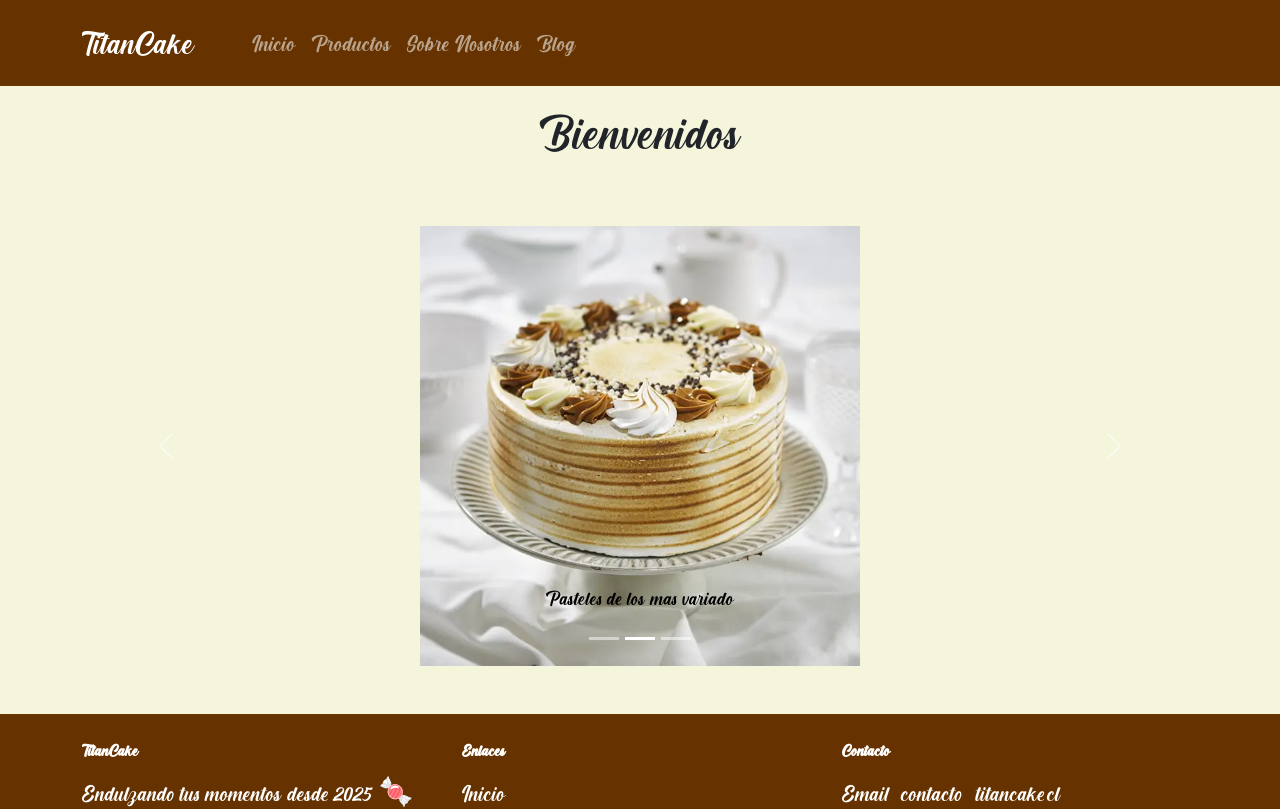
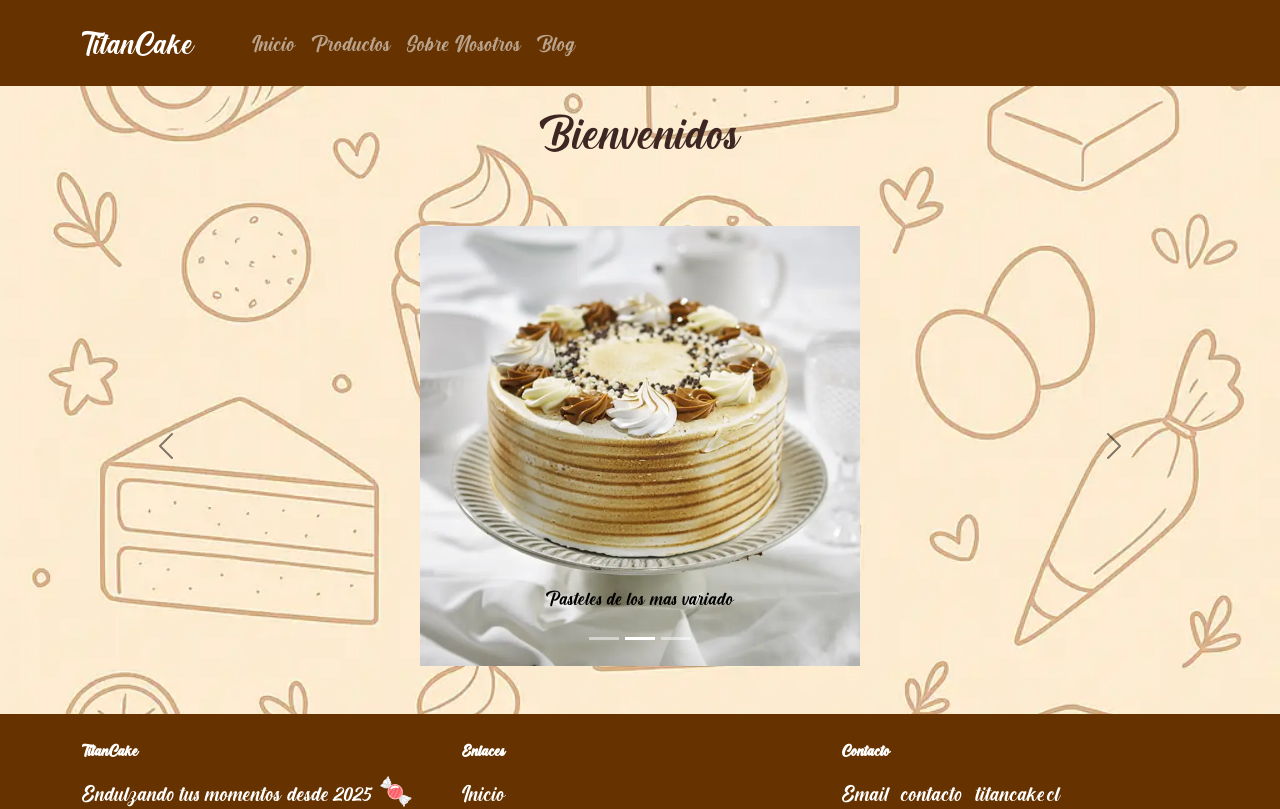
Before and after one commit to Gerard-Gon/TitanCakeNode, a React (Vite) app: page / in a window 1280 px wide. Shown: the top 809 px of the page. Built offline with nearby package versions, Linux system fonts and the light colour scheme.

Commit message:
Se agrega imagen de fondo en global css

```diff
--- a/src/styles/templates/global.css
+++ b/src/styles/templates/global.css
@@ -21,5 +21,26 @@ body {
   min-height: 100vh;
   flex-direction: column;
   background-color: beige;
+  background-image: url('/src/img/fondo-beige-con-dibu.webp');
+  background-size: cover;
+  background-position: center;
+  background-repeat: no-repeat;
+  min-height: 100vh;
+  color: #3e2723;
+}
 
+.carousel-control-prev-icon,
+.carousel-control-next-icon {
+  filter: invert(100%); /* Invierte el color blanco a negro */
 }
+/*
+.fondo {
+  background-image: url('/src/img/fondo-beige-con-dibu.webp');
+  background-size: cover;
+  background-position: center;
+  background-repeat: no-repeat;
+  min-height: 100vh;
+  padding: 50px 20px;
+  color: #3e2723;
+}
+*/
```
Also changed, not shown: src/img/fondo-beige-con-dibu.webp (added).
